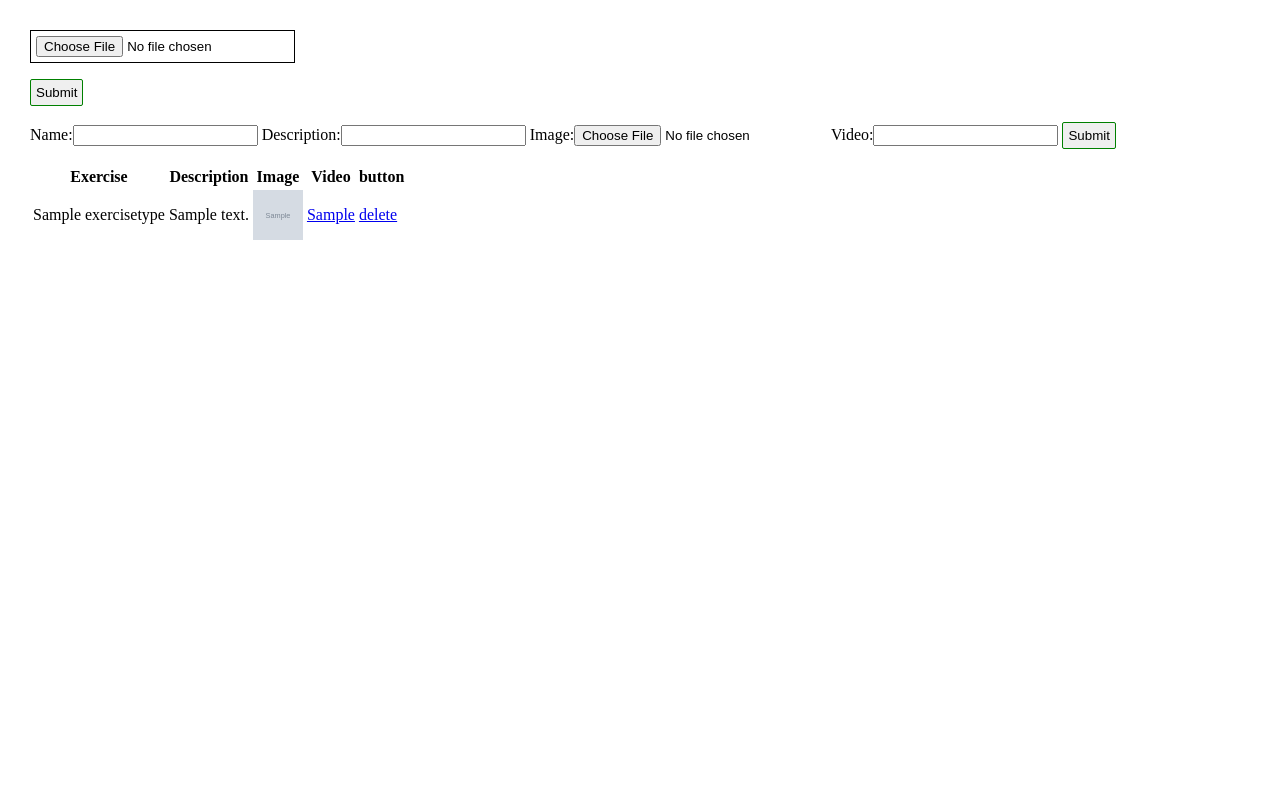
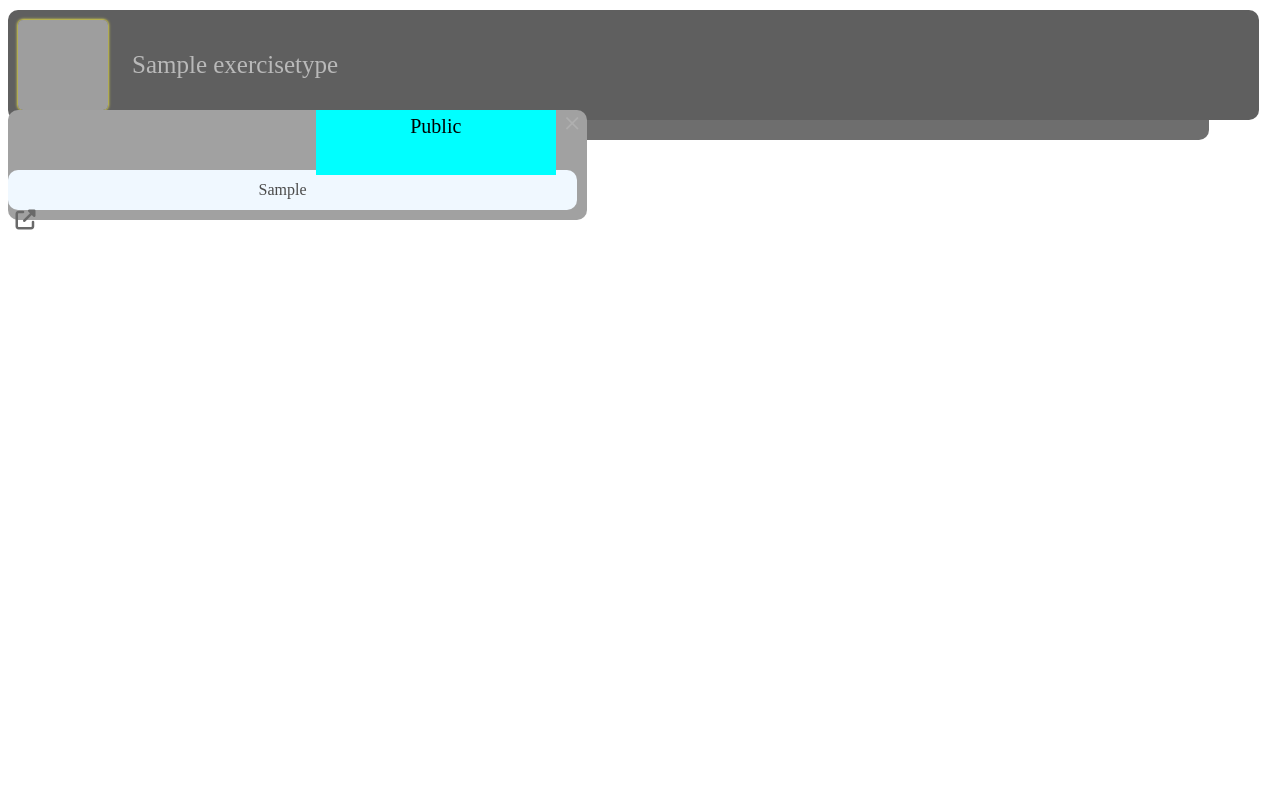
Before and after one commit to PhilipSnell/Peak-Training, a Django app: page /dashboard/exercises/ in a window 1280 px wide. Run offline with Django 3.2, Linux system fonts and the light colour scheme; a user stored in the database is signed in; tables that the repository leaves empty hold one stand-in row (values such as "Sample post"); grey boxes marked "Sample" are stand-in pictures; some libraries are stand-ins or nearby versions; grey boxes are pictures that could not be loaded.

Commit message:
working on updating exercise page

```diff
--- /dev/null
+++ b/static/css/exercises.css
@@ -0,0 +1,172 @@
+
+.exercise-card{
+    margin-bottom: 20px;
+}
+.exercise-card-content{
+    width: 99%;
+    height: 110px;
+    border-radius: 10px;
+    background-color: rgb(95, 95, 95);
+    position: relative;
+    vertical-align: middle;
+}
+.exercise-card-description{
+    min-height: 20px;
+    width: 90%;
+    background-color: rgb(110, 110, 110);
+    margin-left: 5%;
+    border-bottom-left-radius: 10px;
+    border-bottom-right-radius: 10px;
+}
+.table-wrapper{
+    margin-top: 10px;
+    position: relative;
+}
+.cropImage {
+    margin-left: -35px;
+    margin-top: -18px;
+    /*object-fit: cover;*/
+    width: 160px;
+    height: 127.5px;
+
+}
+.exercise-image{
+    display: inline-block;
+    width: 90px;
+    height: 90px;
+    overflow: hidden;
+    border-radius: 5px;
+    box-shadow: 0 0 2pt 0.5pt #f4eb49;
+    display: inline-block;
+    margin-left:10px;
+    margin-top:10px;
+    line-height: 90px;
+    vertical-align: top;
+}
+.exercise-title-wrapper{
+
+    color: #b9b9b9;
+    display: inline-block;
+    font-family: 'Syncopate';
+    font-style: normal;
+    font-size: 25px;
+    width: 45%;
+    height: 90px;
+    margin-top: 10px;
+    padding-left: 20px;
+    overflow-y: scroll;
+    vertical-align: top;
+}
+.exercise-title-wrapper::-webkit-scrollbar{
+    display: none;
+    background-color: transparent;
+}
+.exercise-title{
+    margin: 0;
+    position: relative;
+    top: 50%;
+    width: 100%;
+    white-space: wrap;
+    -ms-transform: translateY(-50%);
+    transform: translateY(-50%);
+}
+.exercise-right{
+    background-color: #a1a1a1;
+    width: calc(55% - 109px);
+    height: 110px;
+    border-radius: 10px;
+    display: inline-block;
+}
+.exercise-options{
+    display: block;
+    height: 60px;
+    width: 100%;
+    padding: 0 !important;
+    border-radius: 10px;
+    padding-right: 5px;
+}
+
+.exercise-url{
+    display: block;
+    height: 40px;
+    width: calc(100% - 10px);
+    margin-right: 10px;
+    margin-bottom: 10px;
+    background-color: aliceblue;
+    border-radius: 10px;
+    line-height: 40px;
+    font-family: 'Orbitron';
+    color: #4b4b4b;
+    padding: 0;
+}
+.exercise-url-text{
+    display: inline-block;
+    width: calc(100% - 40px);
+    padding-left: 10px;
+    padding-right: 10px;
+    text-align: center;
+    white-space: nowrap;
+    overflow-x: scroll;
+}
+.exercise-url-text::-webkit-scrollbar{
+    display: none;
+    background-color: transparent;
+}
+.exercise-open-url{
+    display: inline-block;
+    color: #4b4b4b;
+    width: 35px;
+    height: 40px;
+    vertical-align: top;
+    border-top-right-radius: 10px;
+    border-bottom-right-radius: 10px;
+    text-align: center;
+}
+
+.fa-up-right-from-square{
+    font-size: 20px;
+    width: 35px;
+    /* height: 40px; */
+    color: #696969;
+}
+.fa-up-right-from-square:hover{
+    color: #808080;
+}
+.exercise-thumbnail{
+    margin: 0!important;
+    display: inline-block;
+    height:100%;
+    width:calc(55% - 15px);
+}
+.exercise-public{
+    margin: 0!important;
+    display: inline-block;
+    font-family: 'Syncopate';
+    font-size: 20px;
+    vertical-align: top;
+    text-align: center;
+    height:100%;
+    background-color: aqua;
+    width:calc(44.1% - 15px);
+    padding-top: 5px;
+}
+.exercise-remove-wrapper{
+    margin: 0!important;
+    display: inline-block;
+    width: 22px;
+    height: 100%;
+    vertical-align: top;
+    text-align: end;
+}
+.exercise-remove{
+    transform: rotate(45deg);
+    font-size: 35px;
+    line-height: 26px;
+    font-weight: 400;
+
+    cursor: pointer;
+    color: #afafaf;
+}
+.exercise-remove:hover{
+    color:#f4eb49;
+}
--- a/static/css/nav.css
+++ b/static/css/nav.css
@@ -93,9 +93,9 @@ body{
   width: 30px;
   text-align: center;
 }
-/* .sidebar-icon{
+.sidebar-icon{
   color: #e0e0e0;
-} */
+}
 /* .sidebar-icon-selected{
   color:  #f4eb49
 } */
--- a/trainerInterface/splitViews/exercises.py
+++ b/trainerInterface/splitViews/exercises.py
@@ -6,62 +6,65 @@ import openpyxl
 
 
 def exercises(request):
+    request.session["href"] = '/dashboard/exercises/'
     exerciseForm = AddExercise()
     exercises = ExerciseType.objects.all().order_by('name')
 
     if request.method == "POST":
-        processForm(request)
+        if request.FILES['excel_file']:
+            processForm(request)
+            print(request.FILES['excel_file'])
 
-        if 'uploadFile' in request.POST:
-            excel_file = request.FILES["excel_file"]
+        # if 'uploadFile' in request.POST:
+        #     excel_file = request.FILES["excel_file"]
 
-            # you may put validations here to check extension or file size
-            wb = openpyxl.load_workbook(excel_file.temporary_file_path())
+        #     # you may put validations here to check extension or file size
+        #     wb = openpyxl.load_workbook(excel_file.temporary_file_path())
 
-            # getting a particular sheet by name out of many sheets
-            worksheet = wb["Sheet1"]
-            print(worksheet)
+        #     # getting a particular sheet by name out of many sheets
+        #     worksheet = wb["Sheet1"]
+        #     print(worksheet)
 
-            worksheet.delete_rows(0)
-            for row in worksheet.iter_rows():
-                if not ExerciseType.objects.filter(name=row[0].value).exists():
-                    exercise = ExerciseType(
-                        name=row[0].value,
-                        description=row[1].value,
-                        video=row[2].value,
-                    )
-                    exercise.save()
-                    print("exercise " + exercise.name + " saved")
-                else:
-                    exercise = ExerciseType.objects.get(name=row[0].value)
-                    exercise.description = row[1].value
-                    exercise.video = row[2].value
-                    exercise.save()
-                    print("exercise " + row[0].value + " updated")
-        if 'addExercise' in request.POST:
+        #     worksheet.delete_rows(0)
+        #     for row in worksheet.iter_rows():
+        #         if not ExerciseType.objects.filter(name=row[0].value).exists():
+        #             exercise = ExerciseType(
+        #                 name=row[0].value,
+        #                 description=row[1].value,
+        #                 video=row[2].value,
+        #             )
+        #             exercise.save()
+        #             print("exercise " + exercise.name + " saved")
+        #         else:
+        #             exercise = ExerciseType.objects.get(name=row[0].value)
+        #             exercise.description = row[1].value
+        #             exercise.video = row[2].value
+        #             exercise.save()
+        #             print("exercise " + row[0].value + " updated")
+        # if 'addExercise' in request.POST:
 
-            addedExercise = AddExercise(request.POST, request.FILES)
-            if addedExercise.is_valid():
-                name = addedExercise.cleaned_data.get("name")
-                description = addedExercise.cleaned_data.get("description")
-                image = addedExercise.cleaned_data.get("image")
-                video = addedExercise.cleaned_data.get("video")
-                if not ExerciseType.objects.filter(name=name).exists():
-                    exercise = ExerciseType(
-                        name=name,
-                        description=description,
-                        image=image,
-                        video=video,
-                    )
-                    exercise.save()
-                    print("exercise " + name + " saved")
-                else:
-                    exercise = ExerciseType.objects.get(name=name)
-                    exercise.description = description
-                    exercise.image = image
-                    exercise.video = video
-                    exercise.save()
-                    print("exercise " + name + " updated")
+        #     addedExercise = AddExercise(request.POST, request.FILES)
+        #     if addedExercise.is_valid():
+        #         name = addedExercise.cleaned_data.get("name")
+        #         description = addedExercise.cleaned_data.get("description")
+        #         image = addedExercise.cleaned_data.get("image")
+        #         video = addedExercise.cleaned_data.get("video")
+        #         if not ExerciseType.objects.filter(name=name).exists():
+        #             exercise = ExerciseType(
+        #                 name=name,
+        #                 description=description,
+        #                 image=image,
+        #                 video=video,
+        #             )
+        #             exercise.save()
+        #             print("exercise " + name + " saved")
+        #         else:
+        #             exercise = ExerciseType.objects.get(name=name)
+        #             exercise.description = description
+        #             exercise.image = image
+        #             exercise.video = video
+        #             exercise.save()
+        #             print("exercise " + name + " updated")
 
     form = getUserform(request)
 
--- a/trainerInterface/templates/trainerInterface/exercises.html
+++ b/trainerInterface/templates/trainerInterface/exercises.html
@@ -1,24 +1,47 @@
+{% load static %}
+{% load my_filters %}
 {% block content %}
 
-<body style="margin-top: 30px;margin-left: 30px;">
-    <form action="{% url 'exercises' %}" method="post" enctype="multipart/form-data">
-        {% csrf_token %}
-        <input type="file" title="Upload excel file" name="excel_file" style="border: 1px solid black; padding: 5px;"
-            required="required">
-        <p>
-            <input type="submit" style="border: 1px solid green; padding:5px; border-radius: 2px; cursor: pointer;"
-                name="uploadFile">
-    </form>
-    <form action="#" method="post" enctype="multipart/form-data">
-        {% csrf_token %}
-        {{ exerciseForm }}
+<link rel="stylesheet" href="{% static 'css/exercises.css' %}">
+<script src="https://kit.fontawesome.com/d4150a90f9.js" crossorigin="anonymous"></script>
 
-        <input type="submit" style="border: 1px solid green; padding:5px; border-radius: 2px; cursor: pointer;"
-            name="addExercise">
-    </form>
+<div class="table-wrapper">
+    {% for item in exercises %}
+    <div class="exercise-card">
+        <div class="exercise-card-content">
+            <div class="exercise-image">
+                <img class="cropImage" height="150" src="https://img.youtube.com/vi/{{ item.video|sliceVideo }}">
+            </div>
+            <div class="exercise-title-wrapper">
+                <div class="exercise-title">{{ item.name }}</div>
+            </div>
+            <div class="exercise-right">
+                <div class="exercise-options">
+                    <div class="exercise-thumbnail"></div>
+                    <div class="exercise-public">
+                        <div class="exercise-public-text"> Public</div>
+                        <div></div>
+                    </div>
+                    <div class="exercise-remove-wrapper">
+                        <div class="exercise-remove">+</div>
+                    </div>
+                </div>
+                <div class="exercise-url">
+                    <div class="exercise-url-text">{{ item.video }}</div>
+                    <div class="exercise-open-url">
+                        <a href="{{ item.video }}"><i class="fa-solid fa-up-right-from-square"></i></a>
 
-</body>
-<div class="table-responsive">
+                    </div>
+                </div>
+            </div>
+        </div>
+        <div class="exercise-card-description">
+
+        </div>
+    </div>
+    {% endfor %}
+</div>
+<!-- <div class="table-responsive">
     <table class="table table-striped table-sm">
         <thead>
             <tr>
@@ -75,6 +98,6 @@
 
         </tbody>
     </table>
-</div>
+</div> -->
 
-{% endblock content%}
+{% endblock content %}
--- a/trainerInterface/templatetags/my_filters.py
+++ b/trainerInterface/templatetags/my_filters.py
@@ -35,8 +35,6 @@ def get_sets(entry):
     entryId = entry.id
     exerciseId = entry.exercise.id
     sets = []
-    print(entryId)
-    print(exerciseId)
     # try:
     set_entry = Set_Entry.objects.filter(t_id=entryId, e_id=exerciseId)
     if set_entry.count() > 0:
@@ -59,8 +57,8 @@ def get_sets(entry):
 
 
 def sliceVideo(video):
-    print(video[-11:])
-    return video[-11:]+"/1.jpg"
+
+    return video[-11:]+"/0.jpg"
 
 
 def get_feedback(id):
@@ -75,7 +73,6 @@ def get_feedback(id):
 
 def getActiveWeek(client):
     week = Week.objects.filter(user=client, isActive=True)
-    print(week)
     if week:
         return week[0]
     return
```
Also changed, not shown: static/js/exercises.js (added, +68 -0 lines), trainerInterface/templates/trainerInterface/nav.html (+9 -8 lines).
